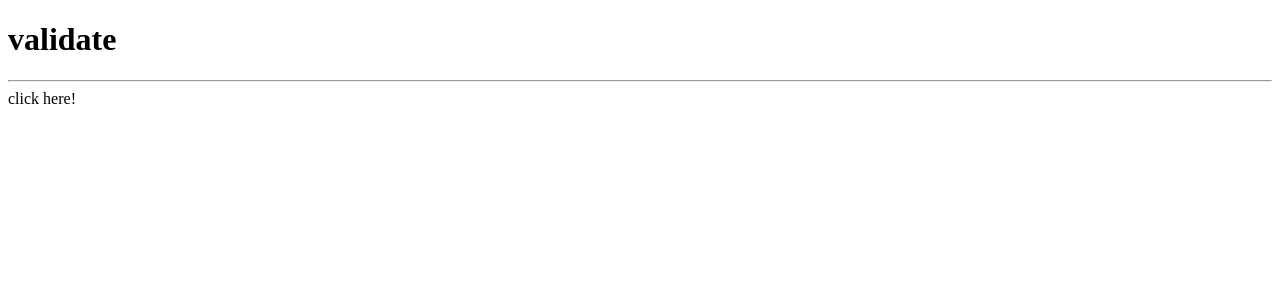
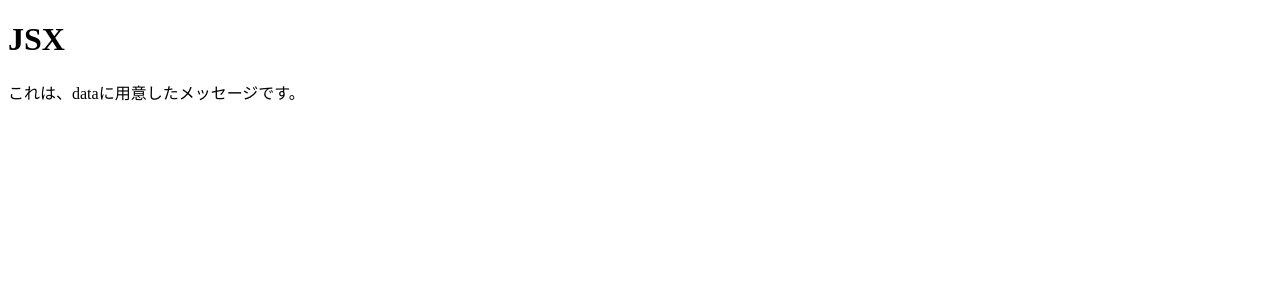
Before and after one commit to kohski/vue_nuxt_practice, a Vue app in the folder hello_app/: page / in a window 1280 px wide. Shown: the top 300 px of the page. Built offline with nearby package versions, Linux system fonts and the light colour scheme.

Commit message:
practice to lesson 4-3 review

```diff
--- a/hello_app/src/App.vue
+++ b/hello_app/src/App.vue
@@ -1,9 +1,9 @@
 <template>
   <div id="app">
-    <HelloWorld title="validate" />
+    <HelloWorld title="JSX?">
+    </HelloWorld>
   </div>
 </template>
-
 
 <script>
 import HelloWorld from './components/HelloWorld.vue'
@@ -16,8 +16,11 @@ export default {
   },
   data: function(){
     return {
-      message:'validate',
-      num: 90,
+      slotobjs: [
+        {name:'Taro', mail:'taro@yamada'},
+        {name:'Hanako', mail:'hanako@flower'},
+        {name:'Sachiko', mail:'sachiko@happy'},
+      ],
     };
   }
 }
--- a/hello_app/src/components/HelloWorld.vue
+++ b/hello_app/src/components/HelloWorld.vue
@@ -1,40 +1,20 @@
-<template>
-  <div class="hello">
-    <h1>{{ title }}</h1>
-    <pre>{{ message }}</pre>
-    <hr>
-    <div class="area"
-      v-on:click.left.prevent="left"
-      v-on:click.middle.prevent="middle"
-      v-on:click.right.prevent="right">
-        click here!
-      </div>
-  </div>
-</template>
-
-
 <script>
 export default {
   name: 'HelloWorld',
-  props: {
-    title: String,
-  },
-  data: function(){
+  data: function() {
     return {
-      message: '',
+      title:'JSX',
+      message:'これは、dataに用意したメッセージです。',
     };
   },
-  methods: {
-    left: function(){
-      this.message = '[left button]';
-    },
-    right: function(){
-      this.message = '[right button]'
-    },
-    middle: function(){
-      this.message = '[middle button]';
-    },
-  },
+  render: function(h){
+    return (
+      <div>
+        <h1>{this.title}</h1>
+        <p>{this.message}</p>
+      </div>
+    );
+  }
 }
 </script>
 
@@ -65,4 +45,14 @@ div.in {
   width:100px;
   height:150px;
 }
+.inner {
+  color:red;
+  font-size:14pt;
+}
+.etc {
+  color:green;
+  background-color: #eee;
+  font-size:12pt;
+  padding:5px;
+}
 </style>
```
